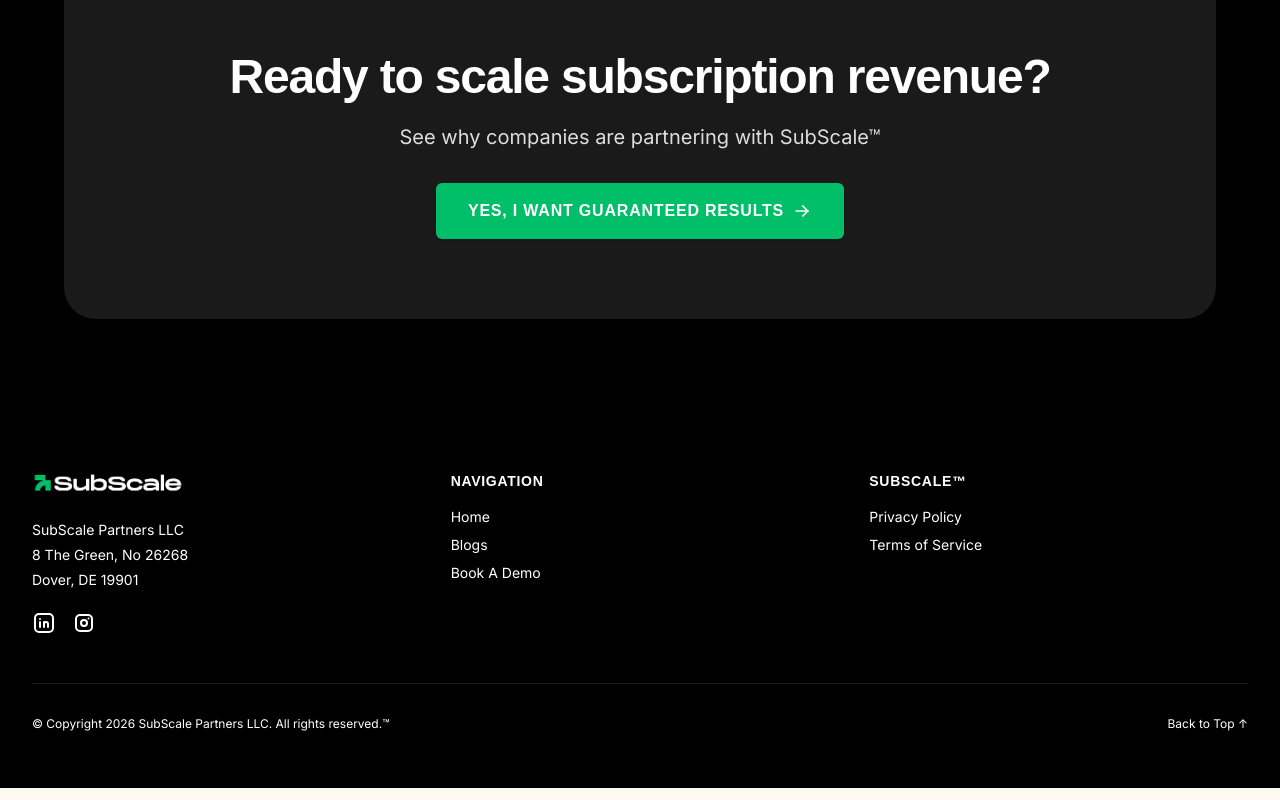
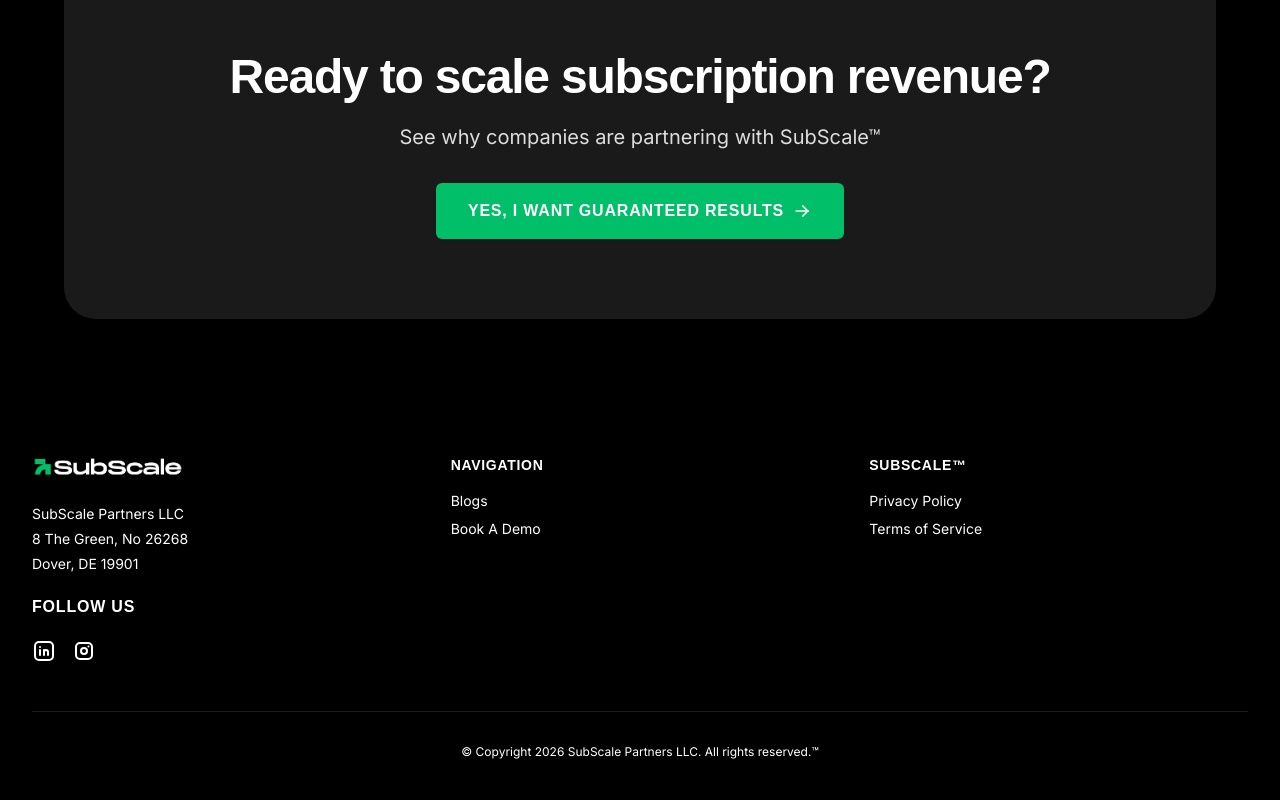
Before and after one commit to stkmukund/gosubscale, a React (Vite) app: page / in a window 1280 px wide. Shown: the part 7701-8501 px from the top of the page. Built offline with nearby package versions, Linux system fonts and the light colour scheme; a web font is replaced by a local one.

Commit message:
update footer details

```diff
--- a/src/components/site-footer.tsx
+++ b/src/components/site-footer.tsx
@@ -8,7 +8,7 @@ export function SiteFooter() {
   const [isBookDemoOpen, setIsBookDemoOpen] = useState(false)
 
   return (
-    <footer className="bg-black px-5 py-12 sm:px-6 md:px-8 sm:py-14">
+    <footer className="bg-black px-5 py-12 sm:px-6 md:px-8 sm:py-10">
       <div className="mx-auto max-w-7xl">
         <div className="grid grid-cols-1 gap-8 border-b border-white/10 pb-10 sm:grid-cols-2 sm:gap-10 sm:pb-12 md:grid-cols-3">
           {/* Column 1: Brand & Address & Social */}
@@ -21,6 +21,7 @@ export function SiteFooter() {
               <p>8 The Green, No 26268</p>
               <p>Dover, DE 19901</p>
             </address>
+            <p className='font-display font-semibold uppercase tracking-wider text-white pt-1'>Follow Us</p>
             <div className="flex items-center gap-4 pt-1">
               <a
                 href="https://www.linkedin.com/company/gosubscale/"
@@ -51,9 +52,9 @@ export function SiteFooter() {
               Navigation
             </p>
             <nav className="mt-3 sm:mt-4 flex flex-col gap-2 text-sm text-white" aria-label="Footer Navigation">
-              <Link to="/" className="transition-colors hover:text-brand">
+              {/* <Link to="/" className="transition-colors hover:text-brand">
                 Home
-              </Link>
+              </Link> */}
               <Link to="/blogs" className="transition-colors text-white hover:text-brand">
                 Blogs
               </Link>
@@ -74,13 +75,13 @@ export function SiteFooter() {
             </p>
             <div className="mt-3 sm:mt-4 flex flex-col gap-2 text-sm text-white">
               <a
-                href="mailto:partnerships@gosubscale.com"
+                href="/"
                 className="transition-colors hover:text-brand break-all sm:break-normal"
               >
                 Privacy Policy
               </a>
               <a
-                href=""
+                href="/"
                 className="transition-colors hover:text-brand break-all sm:break-normal"
               >
                Terms of Service
@@ -90,12 +91,12 @@ export function SiteFooter() {
         </div>
 
         {/* Bottom Bar */}
-        <div className="mt-6 sm:mt-8 flex flex-col items-center justify-between gap-3 text-xs text-white text-center sm:flex-row sm:text-left">
+        <div className="mt-6 sm:mt-8 flex flex-col items-center justify-center gap-3 text-[10px] sm:text-xs text-white text-center sm:flex-row sm:text-left">
           <p>&copy; Copyright {new Date().getFullYear()} SubScale Partners LLC. All rights reserved.&trade;</p>
           {/* <p>All Rights Reserved</p> */}
-          <a href="#" className="transition-colors text-white hover:text-brand">
+          {/* <a href="#" className="transition-colors text-white hover:text-brand">
             Back to Top &uarr;
-          </a>
+          </a> */}
         </div>
       </div>
 
```
